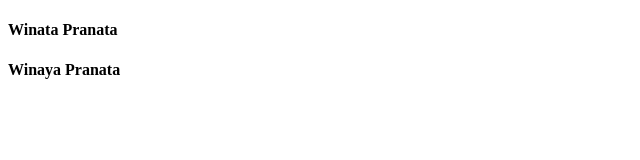
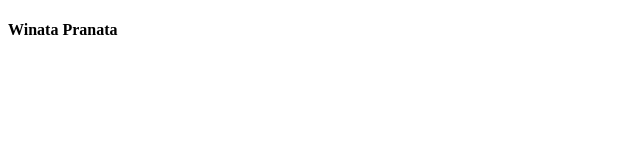
Before and after one commit to winatapranata24/winata-git-test, a plain HTML site: page index.html in a window 1280 px wide. Shown: the whole page, without its empty margins (0-640 px from the left). Drawn offline with Linux system fonts and the light colour scheme.

Commit message:
mengubah

```diff
--- a/index.html
+++ b/index.html
@@ -5,7 +5,6 @@
 </head>
 <body>
 		<h4>Winata Pranata</h4>
-		<h4>Winaya Pranata</h4>
 
 </body>
 </html>
```
